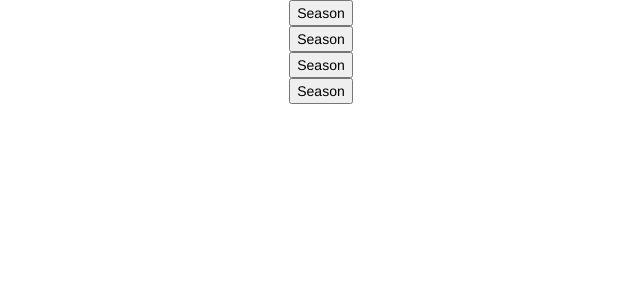
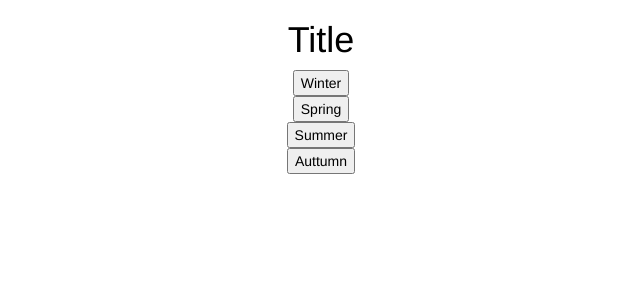
Before and after one commit to boxgames1/hack4sd-team-3, a React (Create React App) app: page / in a window 1280 px wide. Shown: the top 300 px of the page, without its empty margins (319-959 px from the left). Built offline with nearby package versions, Linux system fonts and the light colour scheme.

Commit message:
Add components, season management

```diff
--- a/src/components/SeasonButton.js
+++ b/src/components/SeasonButton.js
@@ -3,11 +3,36 @@ import React, { Component } from "react";
 class SeasonButton extends Component {
   constructor(props) {
     super(props);
+    let season;
+    switch (props.option) {
+      case 1:
+        season = "Winter";
+        break;
+      case 2:
+        season = "Spring";
+        break;
+      case 3:
+        season = "Summer";
+        break;
+      case 4:
+        season = "Auttumn";
+        break;
+    }
+    this.state = {
+      season,
+      option: props.option
+    };
+    this.clickSeason = this.clickSeason.bind(this);
   }
+
+  clickSeason = () => {
+    window.location = "/map/" + this.state.option;
+  };
+
   render() {
     return (
       <div className="SeasonButton">
-        <button>Season</button>
+        <button onClick={this.clickSeason}>{this.state.season}</button>
       </div>
     );
   }
--- a/src/containers/InitContainer.js
+++ b/src/containers/InitContainer.js
@@ -1,25 +1,18 @@
-import React, { Component } from "react";
 // import { getCountries } from "../helpers/ApiConsumerMiNube";
+import React from "react";
 import SeasonButton from "../components/SeasonButton";
 import "../css/components/init.css";
 
-class InitContainer extends Component {
-  constructor(props) {
-    super(props);
-    this.state = {
-      activeItem: 0
-    };
-  }
-  render() {
-    return (
-      <div className="InitContainer">
-        <SeasonButton option="1" />
-        <SeasonButton option="2" />
-        <SeasonButton option="3" />
-        <SeasonButton option="4" />
-      </div>
-    );
-  }
-}
+const InitContainer = () => (
+  <div className="InitContainer row">
+    <h1 className="title"> Title </h1>
+    <div className="SeasonButtonsContainer col-md-12">
+      <SeasonButton option={1} />
+      <SeasonButton option={2} />
+      <SeasonButton option={3} />
+      <SeasonButton option={4} />
+    </div>
+  </div>
+);
 
 export default InitContainer;
--- a/src/containers/MapContainer.js
+++ b/src/containers/MapContainer.js
@@ -5,10 +5,57 @@ import "../css/components/map.css";
 class MapContainer extends Component {
   constructor(props) {
     super(props);
+    let hemisphere = 1; // 0 - none, 1 - north, 2 - south
+    const today = new Date();
+    const currentMonth = today.getMonth() + 1;
+    const currentDay = today.getDate();
+    let currentSeason = 1;
+    switch (currentMonth) {
+      case 1:
+      case 2:
+        currentSeason = 1;
+        break;
+      case 3:
+        if (currentDay < 21) currentSeason = 1;
+        else currentSeason = 2;
+        break;
+      case 4:
+      case 5:
+        currentSeason = 2;
+        break;
+      case 6:
+        if (currentDay < 21) currentSeason = 2;
+        else currentSeason = 3;
+        break;
+      case 7:
+      case 8:
+        currentSeason = 3;
+        break;
+      case 9:
+        if (currentDay < 21) currentSeason = 3;
+        else currentSeason = 4;
+        break;
+      case 10:
+      case 11:
+        currentSeason = 4;
+        break;
+      case 12:
+        if (currentDay < 21) currentSeason = 4;
+        else currentSeason = 1;
+        break;
+    }
+    if (currentSeason === props.season) hemisphere = 1;
+    else if (props.season === 4 - currentSeason + 1) hemisphere = 2;
+    else hemisphere = 0;
+    this.state = {
+      season: props.season,
+      hemisphere
+    };
   }
   render() {
     return (
       <div className="MapContainer">
+        {this.state.season} y {this.state.hemisphere}
         <Map />
       </div>
     );
--- a/src/screens/MapScreen.js
+++ b/src/screens/MapScreen.js
@@ -1,14 +1,32 @@
 import React, { Component } from "react";
+import PropTypes from "prop-types";
 import MapContainer from "../containers/MapContainer";
 
 class MapScreen extends Component {
   render() {
+    let season = "";
+    if (
+      this.props.match.params !== undefined &&
+      this.props.match.params.season !== undefined
+    ) {
+      season = this.props.match.params.season;
+    } else {
+      window.location = "/";
+    }
     return (
       <div>
-        <MapContainer />
+        <MapContainer season={season} />
       </div>
     );
   }
 }
 
+MapScreen.propTypes = {
+  match: PropTypes.object
+};
+
+MapScreen.defaultProps = {
+  match: undefined
+};
+
 export default MapScreen;
```
